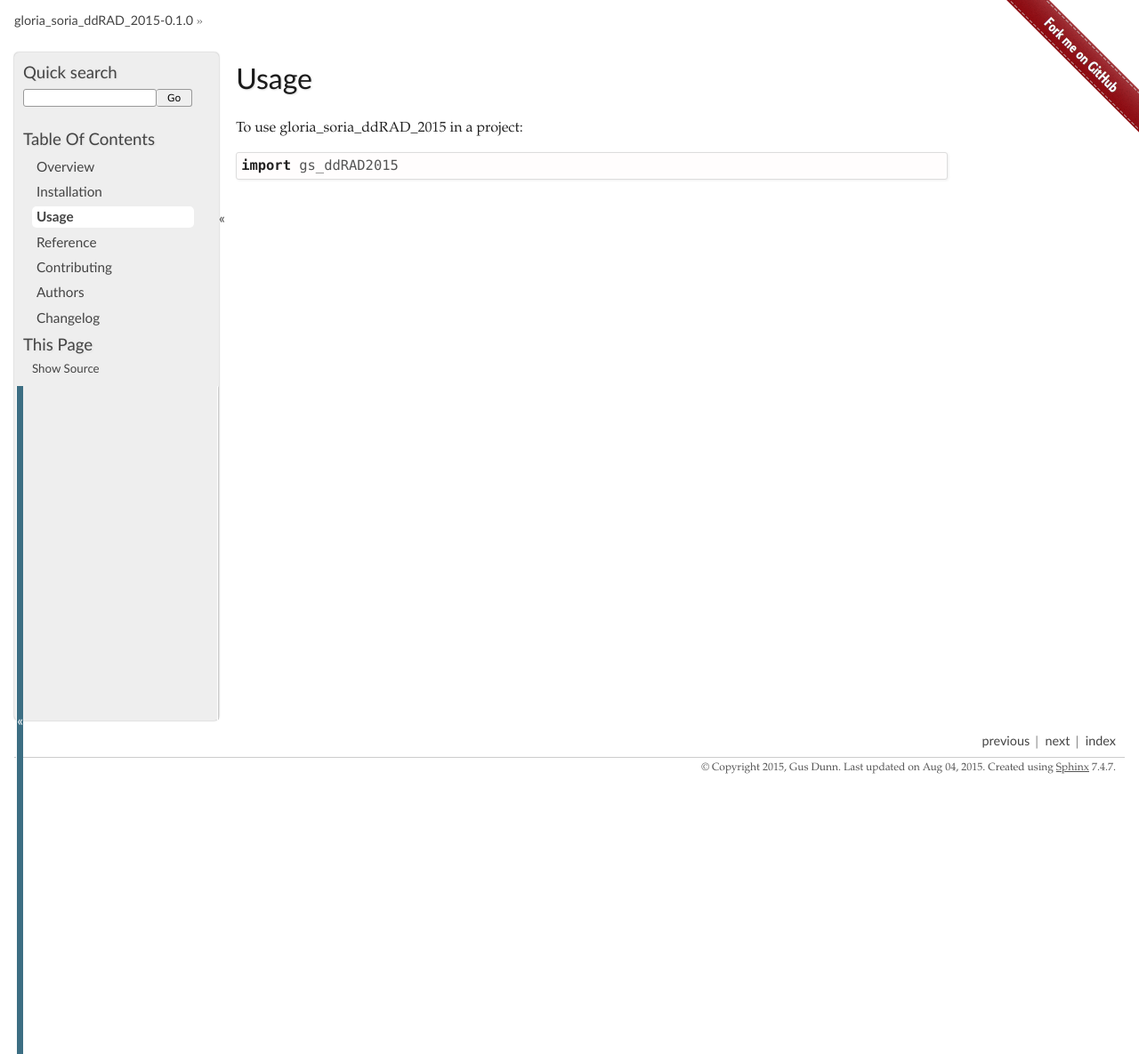
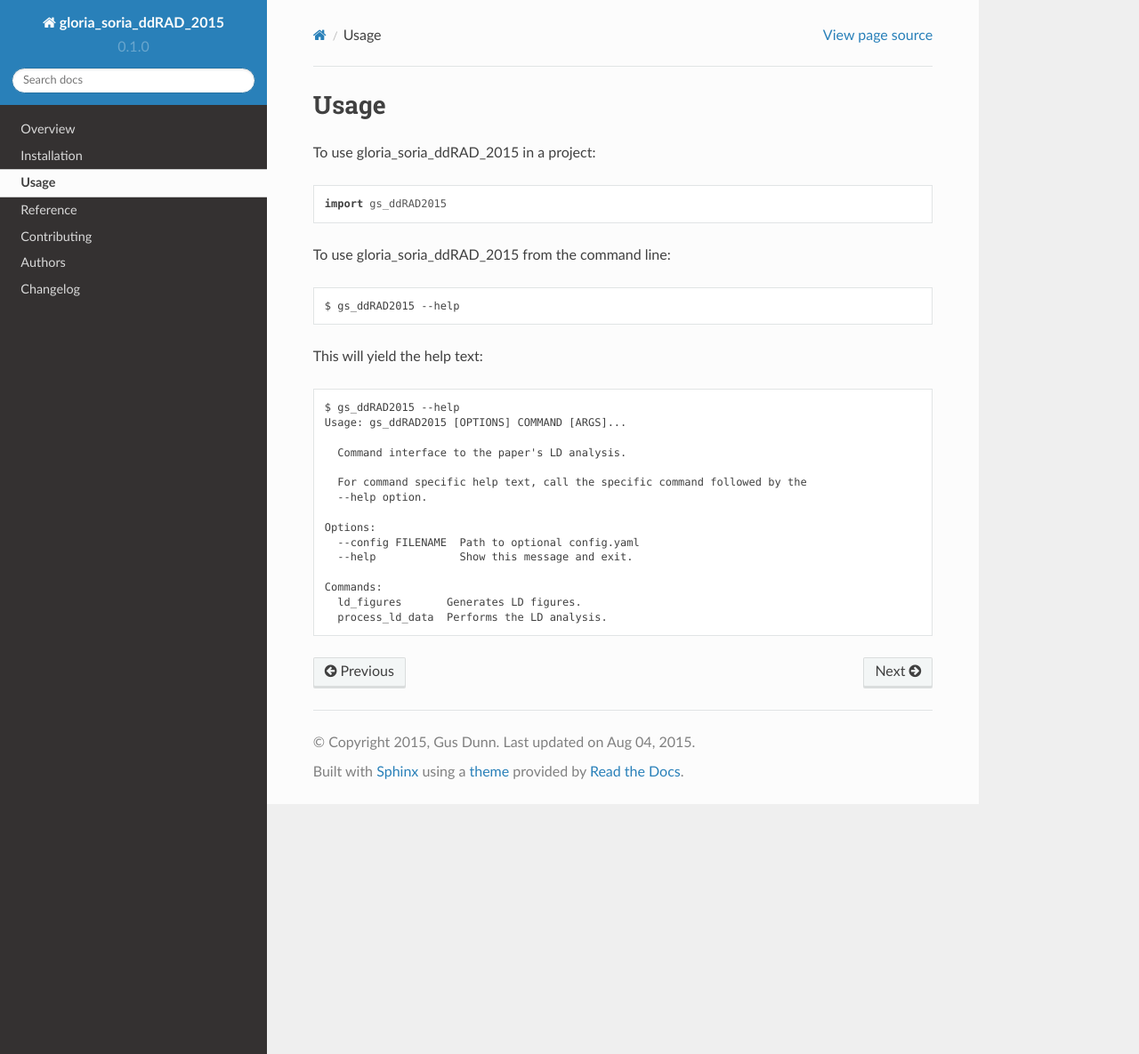
Before and after one commit to CacconeLabYale/gloria_soria_ddRAD_2015, a Sphinx documentation site: the page built from docs/usage.rst, in a window 1280 px wide and 1185 px high. Shown: the whole window at 89% size. Built offline with Sphinx 7.4.7 and the Read the Docs theme 2.0.0, drawn with Linux system fonts in a browser that asks for light colours.

```diff
--- a/docs/conf.py
+++ b/docs/conf.py
@@ -24,9 +24,9 @@ version = release = re.findall(
     open(os.path.join(os.path.dirname(__file__), '../setup.py')).read()
 )[0]
 
-import sphinx_py3doc_enhanced_theme
-html_theme = "sphinx_py3doc_enhanced_theme"
-html_theme_path = [sphinx_py3doc_enhanced_theme.get_html_theme_path()]
+import sphinx_rtd_theme
+html_theme = "sphinx_rtd_theme"
+html_theme_path = [sphinx_rtd_theme.get_html_theme_path()]
 
 pygments_style = 'trac'
 templates_path = ['.']
@@ -37,6 +37,6 @@ html_sidebars = {
    '**': ['searchbox.html', 'globaltoc.html', 'sourcelink.html'],
 }
 html_short_title = '%s-%s' % (project, version)
-html_theme_options = {
-    'githuburl': 'https://github.com/CacconeLabYale/gloria_soria_ddRAD_2015/'
-}
+# html_theme_options = {
+#     'githuburl': 'https://github.com/CacconeLabYale/gloria_soria_ddRAD_2015/'
+# }
--- a/docs/index.rst
+++ b/docs/index.rst
@@ -1,5 +1,5 @@
 Welcome to gloria_soria_ddRAD_2015's documentation!
-======================================
+===================================================
 
 Contents:
 
--- a/docs/installation.rst
+++ b/docs/installation.rst
@@ -4,4 +4,4 @@ Installation
 
 At the command line::
 
-    pip install gloria_soria_ddRAD_2015
+    pip install git+https://github.com/CacconeLabYale/gloria_soria_ddRAD_2015.git
--- a/docs/usage.rst
+++ b/docs/usage.rst
@@ -4,4 +4,26 @@ Usage
 
 To use gloria_soria_ddRAD_2015 in a project::
 
-	import gs_ddRAD2015
+    import gs_ddRAD2015
+
+To use gloria_soria_ddRAD_2015 from the command line::
+
+    $ gs_ddRAD2015 --help
+
+This will yield the help text::
+
+    $ gs_ddRAD2015 --help
+    Usage: gs_ddRAD2015 [OPTIONS] COMMAND [ARGS]...
+
+      Command interface to the paper's LD analysis.
+
+      For command specific help text, call the specific command followed by the
+      --help option.
+
+    Options:
+      --config FILENAME  Path to optional config.yaml
+      --help             Show this message and exit.
+
+    Commands:
+      ld_figures       Generates LD figures.
+      process_ld_data  Performs the LD analysis.
```
Also changed, not shown: README.rst (+40 -40 lines), 1 other file.
